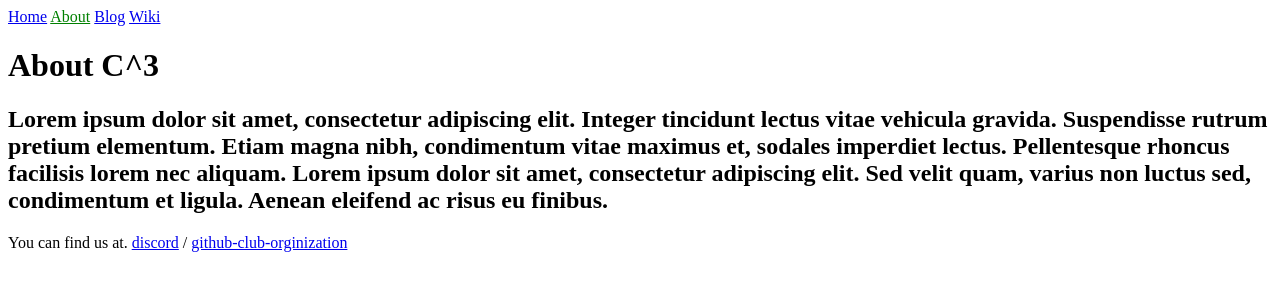
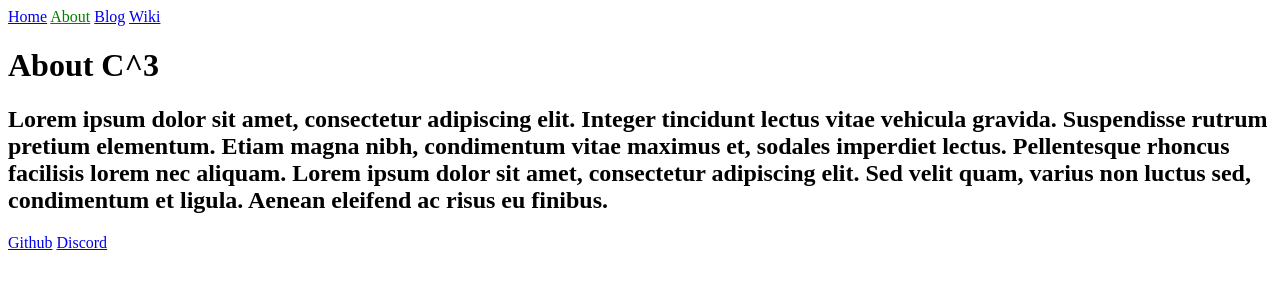
Before and after one commit to Canton-Cybersecurity-Club/Canton-Cybersecurity-Club.github.io, a Jekyll site: the page built from about.markdown, in a window 1280 px wide. Shown: the top 300 px of the page. Built offline with Jekyll 4.4.1, drawn with Linux system fonts in a browser that asks for light colours.

Commit message:
add socials

```diff
--- /dev/null
+++ b/_includes/socials.html
@@ -0,0 +1,3 @@
+
+<a href="https://github.com/Canton-Cybersecurity-Club">Github</a>
+<a href="https://discord.gg/M7AsayhWqy">Discord</a>
--- a/_layouts/default.html
+++ b/_layouts/default.html
@@ -10,5 +10,7 @@
 
     {{ content }}
 
+    {% include socials.html %}
+
   </body>
 </html>
--- a/about.markdown
+++ b/about.markdown
@@ -7,11 +7,3 @@ permalink: /about/
 
 
 ## Lorem ipsum dolor sit amet, consectetur adipiscing elit. Integer tincidunt lectus vitae vehicula gravida. Suspendisse rutrum pretium elementum. Etiam magna nibh, condimentum vitae maximus et, sodales imperdiet lectus. Pellentesque rhoncus facilisis lorem nec aliquam. Lorem ipsum dolor sit amet, consectetur adipiscing elit. Sed velit quam, varius non luctus sed, condimentum et ligula. Aenean eleifend ac risus eu finibus.
-
-
-You can find us at.
-[discord][discord-join-link] /
-[github-club-orginization](https://github.com/Canton-Cybersecurity-Club)
-
-
-[discord-join-link]: https://discord.gg/M7AsayhWqy
--- a/index.markdown
+++ b/index.markdown
@@ -6,5 +6,3 @@ layout: default
 title: Home | C^3
 ---
 # C^3
-
-[Calendar](https://www.linktocalendar.com)
```
